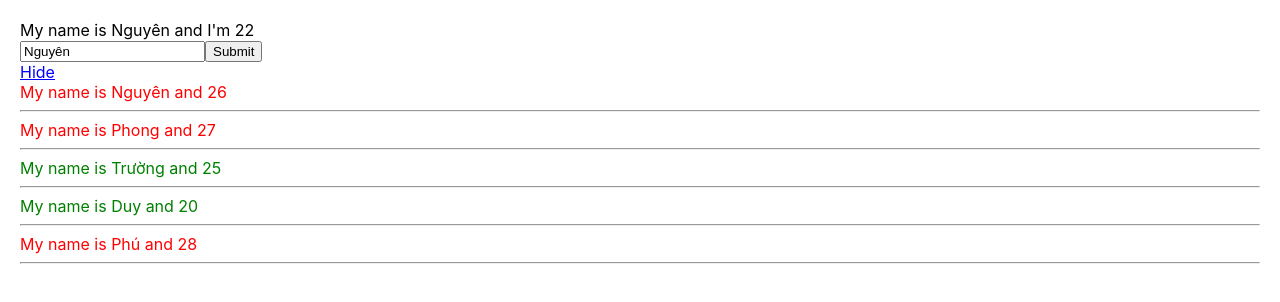
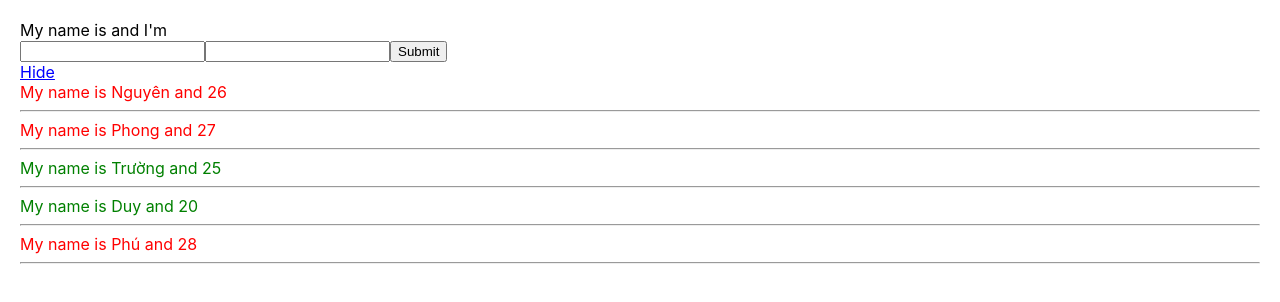
Before and after one commit to nguyen083/React, a React (Create React App) app: page / in a window 1280 px wide. Shown: the top 302 px of the page. Built offline with nearby package versions, Linux system fonts and the light colour scheme.

Commit message:
Function as props

```diff
--- a/src/components/MyComponent.js
+++ b/src/components/MyComponent.js
@@ -12,11 +12,24 @@ class MyComponent extends React.Component {
             { id: 5, name: 'Phú', age: 28 },
         ],
     }
+    handleUserInfor = (userObject) => {
+        this.setState({
+            listUders: [userObject,...this.state.listUders],
+        });
+
+        // This is bad code
+
+        // let listUdersNew = this.state.listUders;
+        // listUdersNew.unshift(userObject);
+        // this.setState({
+        //     listUders: listUdersNew,
+        // });
+    }
     //JSX
     render() {
         return (
             <div>
-                <UserInfor />
+                <UserInfor handleUserInfor={this.handleUserInfor} />
                 <DisplayInfor listUders={this.state.listUders} />
             </div>
         );
--- a/src/components/UserInfor.js
+++ b/src/components/UserInfor.js
@@ -1,19 +1,30 @@
 import React from "react";
 class UserInfor extends React.Component {
+
     state = {
-        name: 'Nguyên',
-        address: "Bến Tre",
-        age: '22',
+        name: '',
+        age: '',
     };
 
-    handleOnChange = (event) => {
+    handleOnChangeName = (event) => {
         this.setState({
             name: event.target.value,
+
+        });
+    }
+
+    handleOnChangeAge = (event) => {
+        this.setState({
+            age: event.target.value,
         });
     }
     handleonSubmit = (event) => {
         event.preventDefault();// ngăn chặn sự kiện mặc định load lại trang
-        console.log(this.state);
+        this.props.handleUserInfor({
+            id: Math.random().toString(36).substr(2, 9),
+            name: this.state.name,
+            age: this.state.age,
+        });
     }
     render() {
         return (
@@ -21,7 +32,8 @@ class UserInfor extends React.Component {
                 My name is {this.state.name} and I'm {this.state.age}
                 <br></br>
                 <form onSubmit={(event => { this.handleonSubmit(event) })}>
-                    <input type="text" value={this.state.name} onChange={(event) => { this.handleOnChange(event) }} />
+                    <input type="text" value={this.state.name} onChange={(event) => { this.handleOnChangeName(event) }} />
+                    <input type="text" value={this.state.age} onChange={(event) => { this.handleOnChangeAge(event) }} />
                     <button type="submit">Submit</button>
                 </form></div>
         );
```
